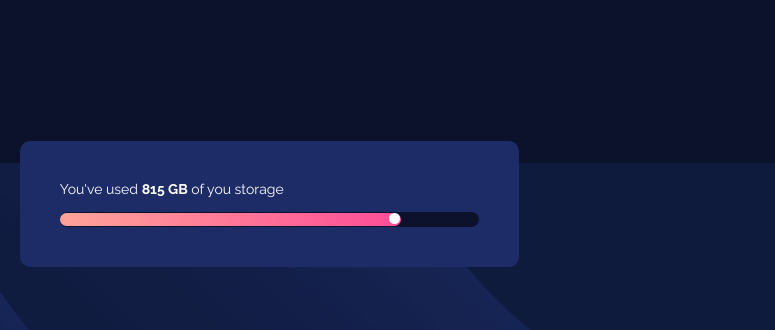
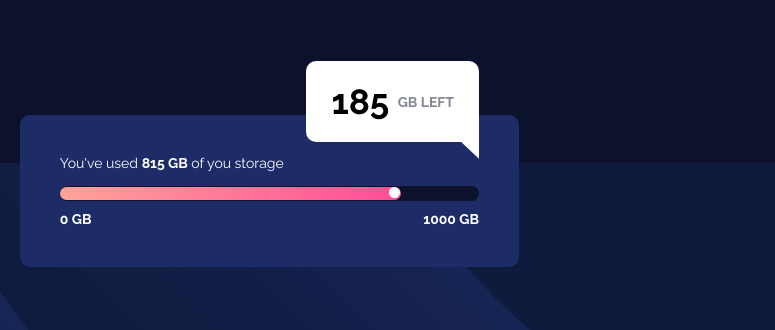
Before and after one commit to angel-codes/data-storage-component-fem, a plain HTML site: page index.html in a window 1280 px wide. Shown: the part 237-567 px from the top of the page, 505-1280 px from the left. Drawn offline with Linux system fonts and the light colour scheme.

Commit message:
Desktop desing

```diff
--- a/css/main.css
+++ b/css/main.css
@@ -81,6 +81,7 @@ body {
     border-radius: 10px;
     padding: 40px;
     align-self: flex-end;
+    position: relative;
 }
 
 .summary-box__paragraph {
@@ -92,7 +93,7 @@ body {
     font-weight: 700;
 }
 
-.sumary-box__progress {
+.summary-box__progress {
     width: 100%;
     background: var(--neutral-very-dark-blue);
     height: 15px;
@@ -120,6 +121,50 @@ body {
     background-color: #ffffff;
 }
 
+.summary-box__gb {
+    margin-top: 10px;
+    display: flex;
+    justify-content: space-between;
+}
+
+.summary-box__gb span {
+    color: white;
+    font-weight: 700;
+}
+
+.summary-box__alert {
+    position: absolute;
+    top: -35%;
+    right: 40px;
+    padding: 20px 25px;
+    border-radius: 10px 10px 0 10px;
+    background-color: #ffffff;
+}
+
+.summary-box__alert::after {
+    position: absolute;
+    content: '';
+    top: 80px;
+    left: 135px;
+    width: 38px;
+    height: 18px;
+    background-color: white;
+    clip-path: polygon(50% 0%, 100% 100%, 100% 0);
+}
+
+.summary-box__alert p {
+    font-size: 35px;
+    font-weight: 700;
+    margin: 0;
+    display: flex;
+    align-items: center;
+}
+
+.summary-box__alert p > span {
+    font-size: 14px;
+    color: var(--neutral-grayish-blue);
+}
+
 .attribution {
     font-size: 11px;
     text-align: center;
--- a/index.html
+++ b/index.html
@@ -34,10 +34,17 @@
                 </div>
                 <div class="summary-box">
                     <p class="summary-box__paragraph">You've used <span>815 GB</span> of you storage</p>
-                    <div class="sumary-box__progress">
+                    <div class="summary-box__progress">
                         <div class="progress__bar">
                             <span></span>
                         </div>
+                    </div>
+                    <div class="summary-box__gb">
+                        <span>0 GB</span>
+                        <span>1000 GB</span>
+                    </div>
+                    <div class="summary-box__alert">
+                        <p>185&nbsp; <span>GB LEFT</span></p>
                     </div>
                 </div>
             </div>
@@ -47,7 +54,7 @@
 
     <!-- <div class="attribution">
         Challenge by <a href="https://www.frontendmentor.io?ref=challenge" target="_blank">Frontend Mentor</a>.
-        Coded by <a href="#">Your Name Here</a>.
+        Coded by <a href="#">Angel Martinez</a>.
     </div> -->
 </body>
 </html>
```
